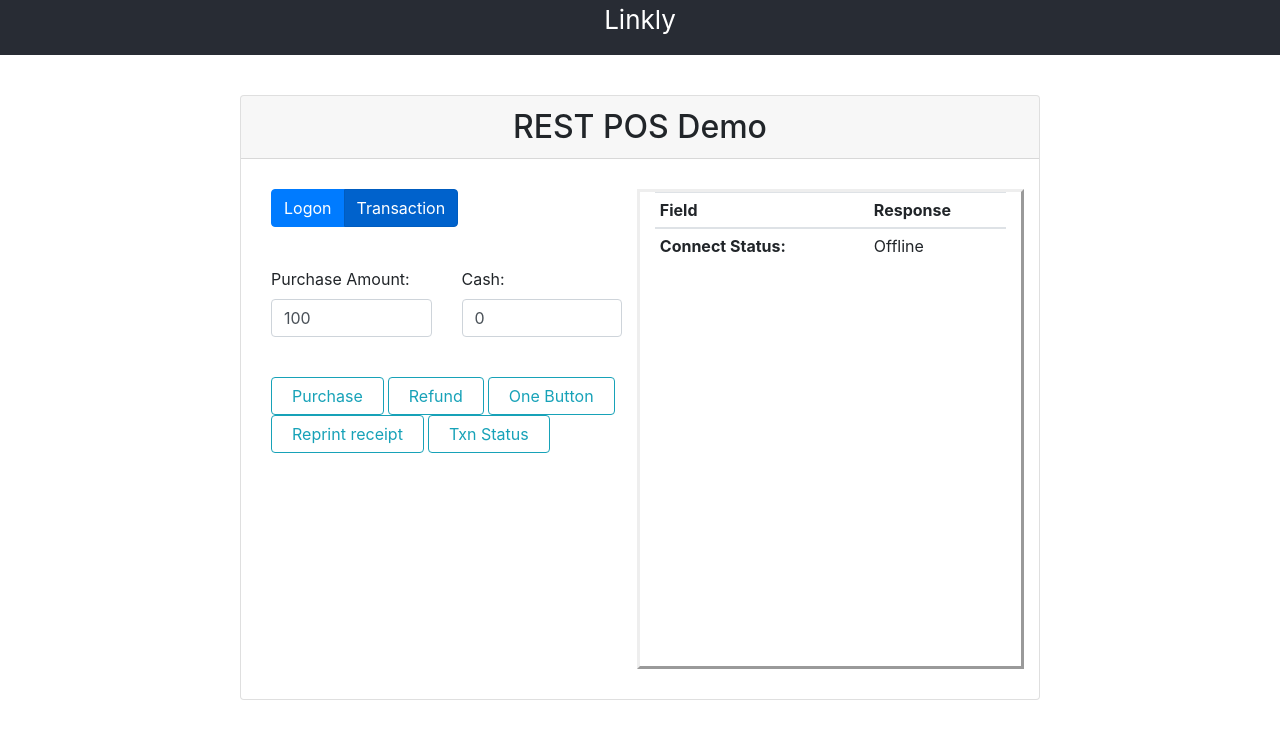
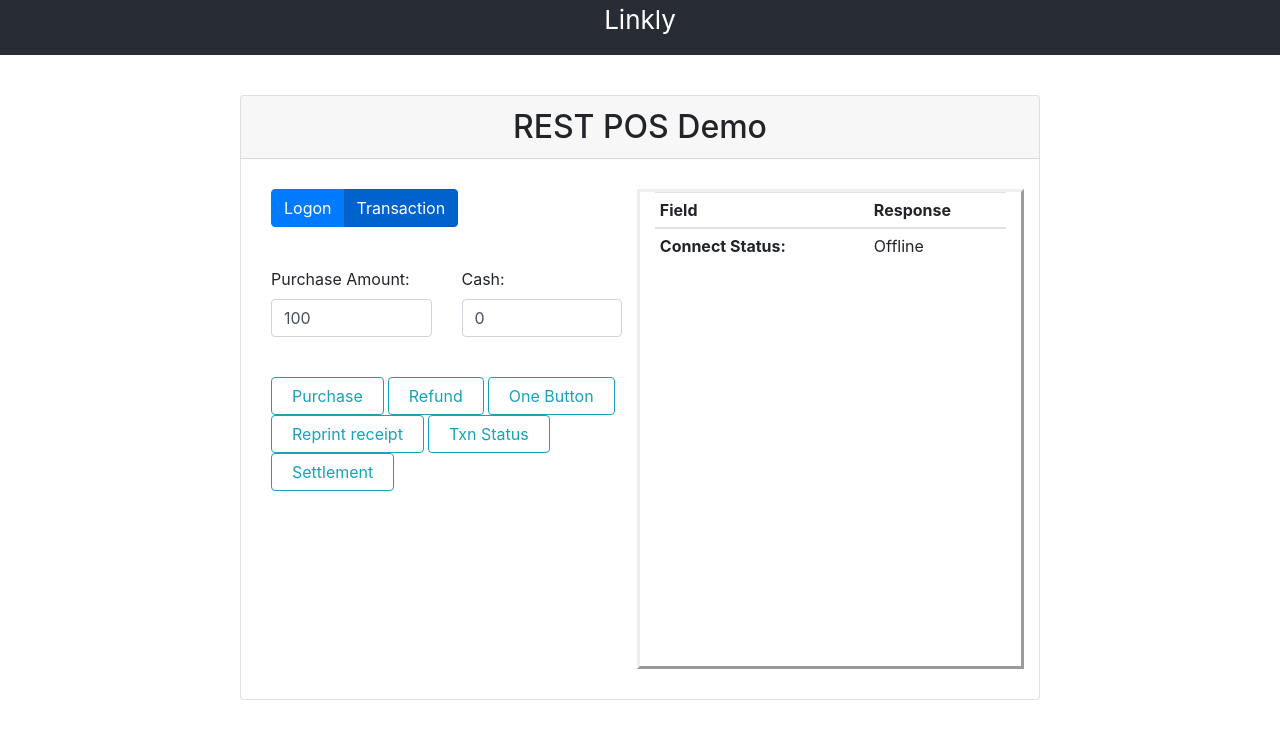
Before and after one commit to LinklyCo/Cloud.ReactPOS, a React (Create React App) app: page / in a window 1280 px wide. Both pictures are taken after a click on the label "Transaction". Shown: the top 738 px of the page. Built offline with nearby package versions, Linux system fonts and the light colour scheme.

Commit message:
added settlement

```diff
--- a/src/POS.js
+++ b/src/POS.js
@@ -10,6 +10,7 @@
 const TXN = "TXN";
 const REPRINT_RECEIPT = "REPRINT_RECEIPT";
 const TXN_STATUS = "TXN_STATUS";
+const SETTLEMENT = "SETTLEMENT";
 
 const pairingPath =
   "https://auth.sandbox.cloud.pceftpos.com/v1/pairing/cloudpos";
@@ -249,6 +250,22 @@
     }
   };
 
+  const settlement = (params) => {
+    try {
+      const request = {
+        Merchant: "00",
+        SettlementType: "S",
+        Application: "00",
+        ReceiptAutoPrint: "0",
+        CutReceipt: "0",
+      };
+
+      sendRequest(request, SETTLEMENT);
+    } catch (error) {
+      console.log("error :>> ", error);
+    }
+  };
+
   const sendRequest = (request, type) => {
     // Add a request interceptor
     axios.interceptors.request.use(
@@ -276,6 +293,9 @@
       case TXN_STATUS:
         requestType = "/transaction?async=false";
         tempSessionId = lastSessionId;
+        break;
+      case SETTLEMENT:
+        requestType = "/settlement?async=false";
         break;
     }
 
@@ -423,6 +443,13 @@
             >
               Txn Status
             </button>
+            <button
+              type="button"
+              className="btn btn-outline-info"
+              onClick={settlement}
+            >
+              Settlement
+            </button>
           </div>
         </div>
       );
```
